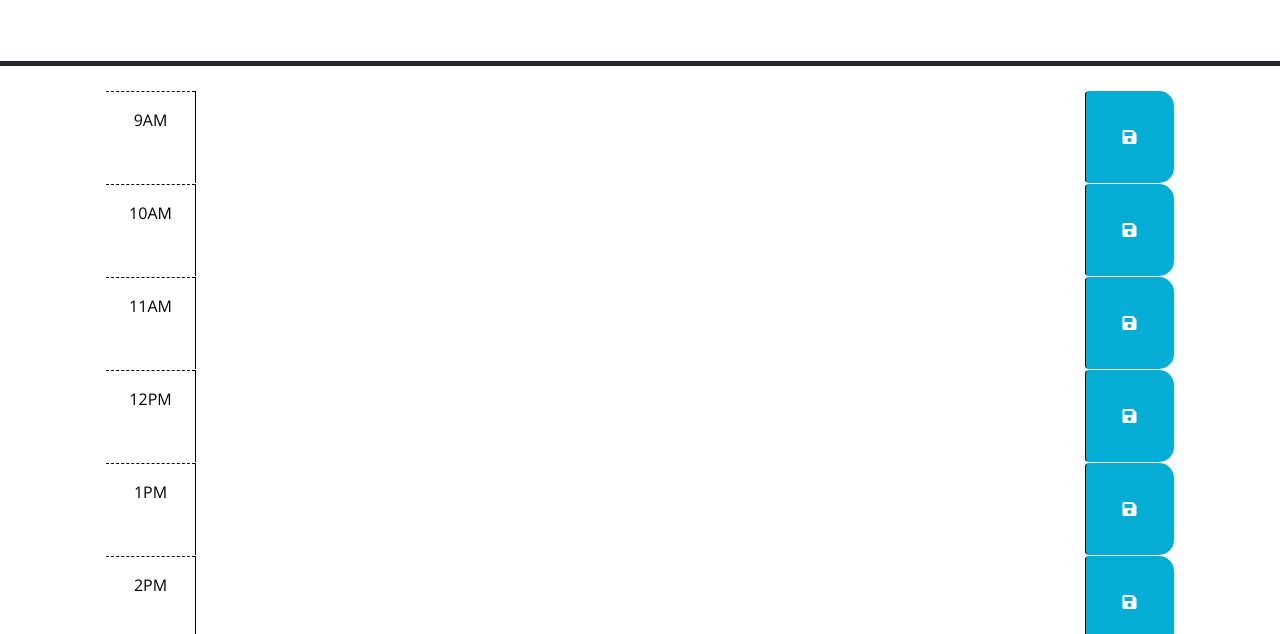
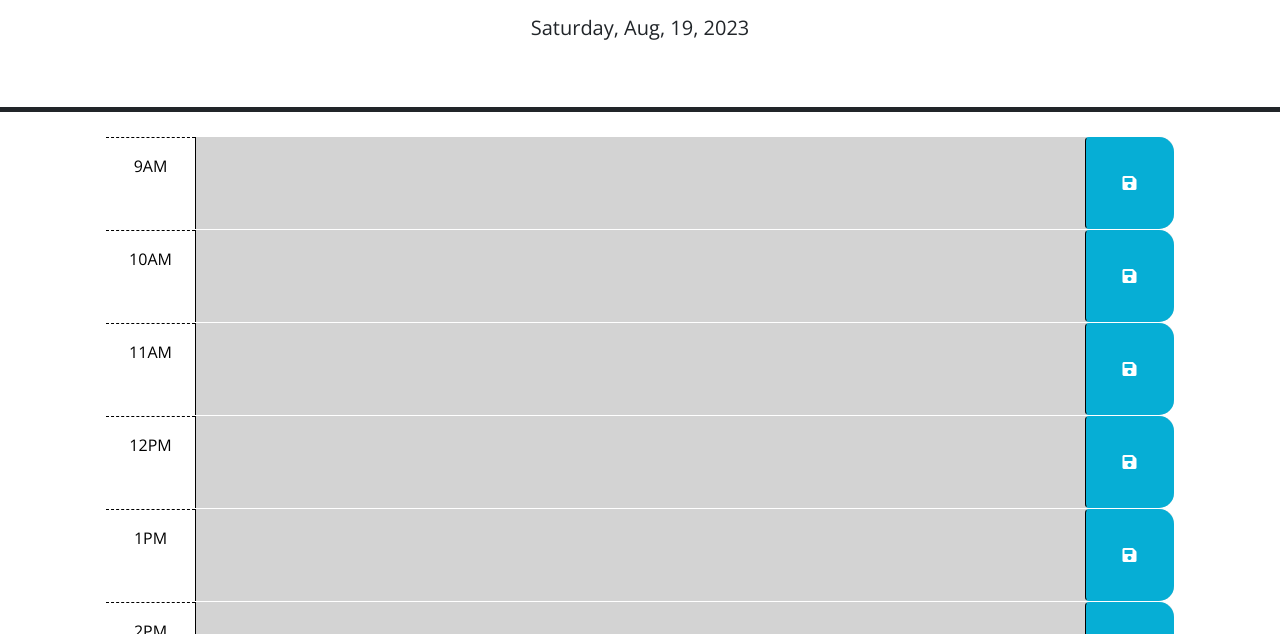
Before and after one commit to ChgDave/Work-Day-Scheduler, a plain HTML site: page index.html in a window 1280 px wide. Shown: the part 166-800 px from the top of the page. Drawn offline with nearby package versions, Linux system fonts and the light colour scheme; the site is published under a folder, as on GitHub Pages, so addresses that start at the root find nothing.

Commit message:
README Updated

```diff
--- a/index.html
+++ b/index.html
@@ -115,6 +115,6 @@
       crossorigin="anonymous"
     ></script>
 
-    <script src="/Develop/script.js"></script>
+    <script src="./Develop/script.js"></script>
   </body>
 </html>
```
Also changed, not shown: 1 other file.
